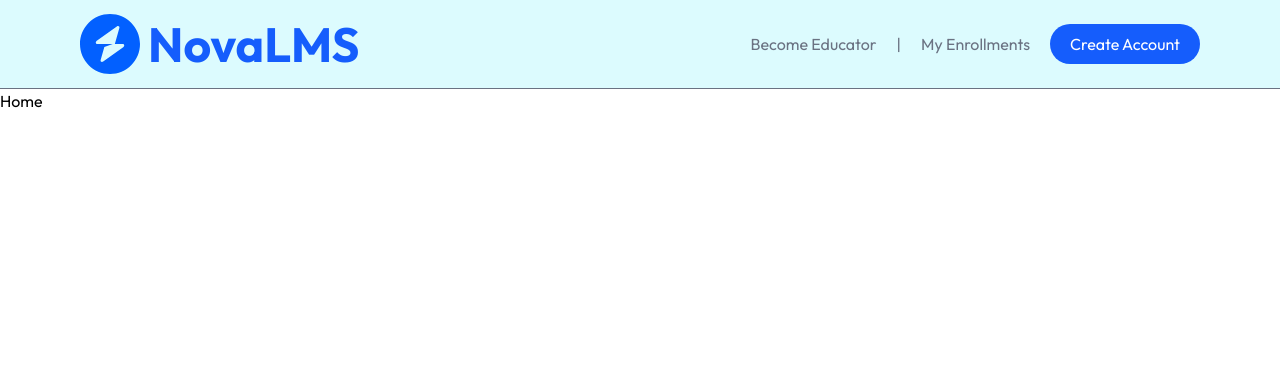
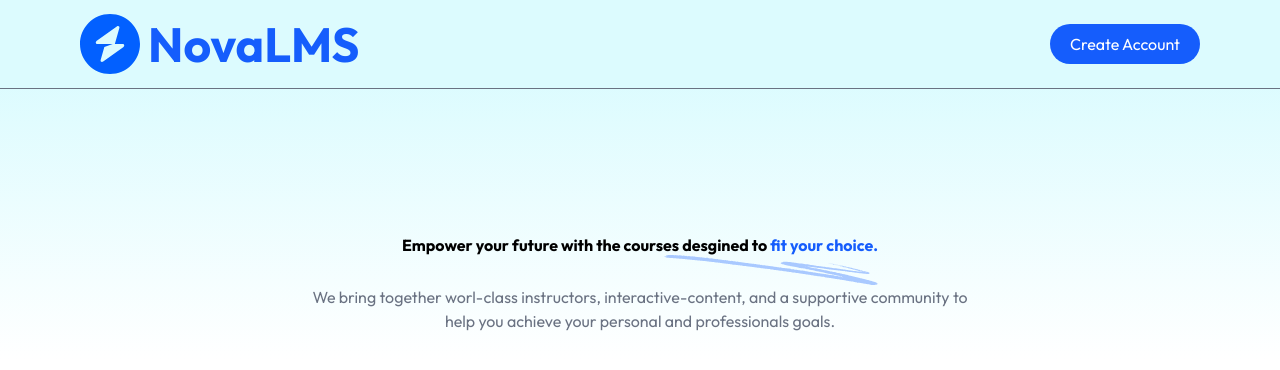
Before and after one commit to theakshit009/NovaLMS, a React (Vite) app in the folder Frontend/: page / in a window 1280 px wide. Shown: the top 370 px of the page. Built offline with nearby package versions, Linux system fonts and the light colour scheme; no server answers.

Commit message:
Hero PArt completed

```diff
--- a/Frontend/src/components/students/Hero.jsx
+++ b/Frontend/src/components/students/Hero.jsx
@@ -1,9 +1,13 @@
 import React from 'react'
+import { assets } from '../../assets/assets'
 
 function Hero() {
   return (
-    <div>
-        <h1>Hero</h1>
+    <div className='flex flex-col items-center justify-center w-full md:pt-36 pt-20 px-7 md:px-0 space-y-7 text-center bg-gradient-to-b from-cyan-100/70 '>
+      <h1 className='md:text-home-heading-large text-home-heading-small relative font-bold text-geay-800 max-w-3xl mx-auto'>Empower your future with the courses desgined to<span className='text-blue-600'> fit your choice.</span><img src={assets.sketch} alt='sketc' className='md:block hidden absolute -bottom-7 right-0' /></h1>
+      <p className='md:block hidden text-gray-500 max-w-2xl mx-auto'>We bring together worl-class instructors, interactive-content, and a supportive community to help you achieve your personal and professionals goals.</p>
+      {/*mobile view */}
+      <p className='md:hidden text-gray-500 max-w-sm mx-auto'>We bring together world-class instructors to help you achieve your personal and professionals goals.</p>
     </div>
   )
 }
--- a/Frontend/src/components/students/Navbar.jsx
+++ b/Frontend/src/components/students/Navbar.jsx
@@ -1,9 +1,15 @@
 import React from 'react'
 import { assets } from "../../assets/assets"
 import { Link } from 'react-router-dom'
+import { useClerk, UserButton, useUser } from '@clerk/clerk-react';
 
 function Navbar() {
   const isCourseListPage = location.pathname.includes('/course-list');
+
+  const { openSignIn } = useClerk();
+
+  const { user } = useUser();
+
 
   return (
     <div className={`flex items-center justify-between px-4 sm:px- md:px-14 lg:px-20 border-b border-gray-500 py-2 ${isCourseListPage ? 'bg-white' : 'bg-cyan-100/70' }`}>
@@ -15,16 +21,16 @@ function Navbar() {
       </div>
       <div className='hidden md:flex items-center gap-5 text-gray-500'>
         <div className='flex items-center gap-5'>
-          <button>Become Educator</button>
-          | <Link to='/my-enrollments '>My Enrollments</Link>
+          {user && <> <button>Become Educator</button>
+          | <Link to='/my-enrollments '>My Enrollments</Link> </>}
         </div>
-        <button className='bg-blue-600 text-white px-5 py-2 rounded-full'>Create Account</button>
+        {user ? <UserButton /> : <button onClick={() => openSignIn()} className='bg-blue-600 text-white px-5 py-2 rounded-full'>Create Account</button>}
       </div>
       <div className='md:hidden flex items-center gap-2 sm:gap-5 text-gray-500'>
-        <div className='flex items-center justify-between gap-3' >
-          <button className='underline'>Become Educator</button>
-          <Link className='underline' to='/my-enrollments '>My Enrollments</Link>
-          <button><img src={assets.user_icon} /></button>
+        <div className='flex items-center justify-between gap-3 sm:gap-2 max-sm:text-xs' >
+          {user && <><button className='underline'>Become Educator</button>
+          <Link className='underline' to='/my-enrollments '>My Enrollments</Link> </>}
+          {user ? <UserButton />  : <button onClick={() => openSignIn()}><img src={assets.user_icon} /></button>}
         </div>
       </div>
     </div>
--- a/Frontend/src/pages/students/Home.jsx
+++ b/Frontend/src/pages/students/Home.jsx
@@ -1,9 +1,12 @@
 import React from 'react'
+import Hero from '../../components/students/Hero'
 
 function Home() {
   return (
-    <div>Home</div>
-  )
+    <div className='flex flex-col items-center space-y-7 text-center'>
+      <Hero />
+    </div>
+    )
 }
 
 export default Home
```
